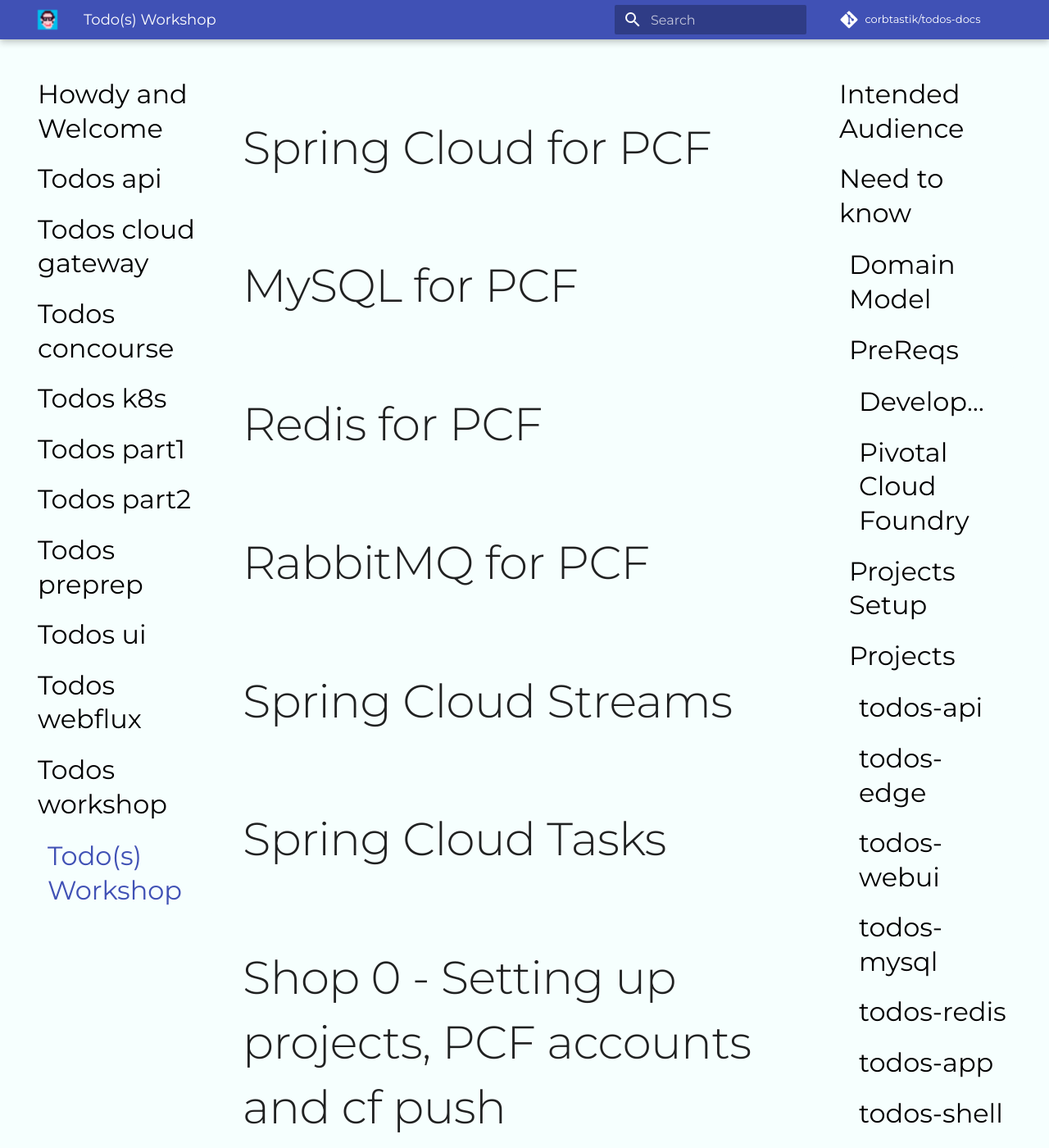
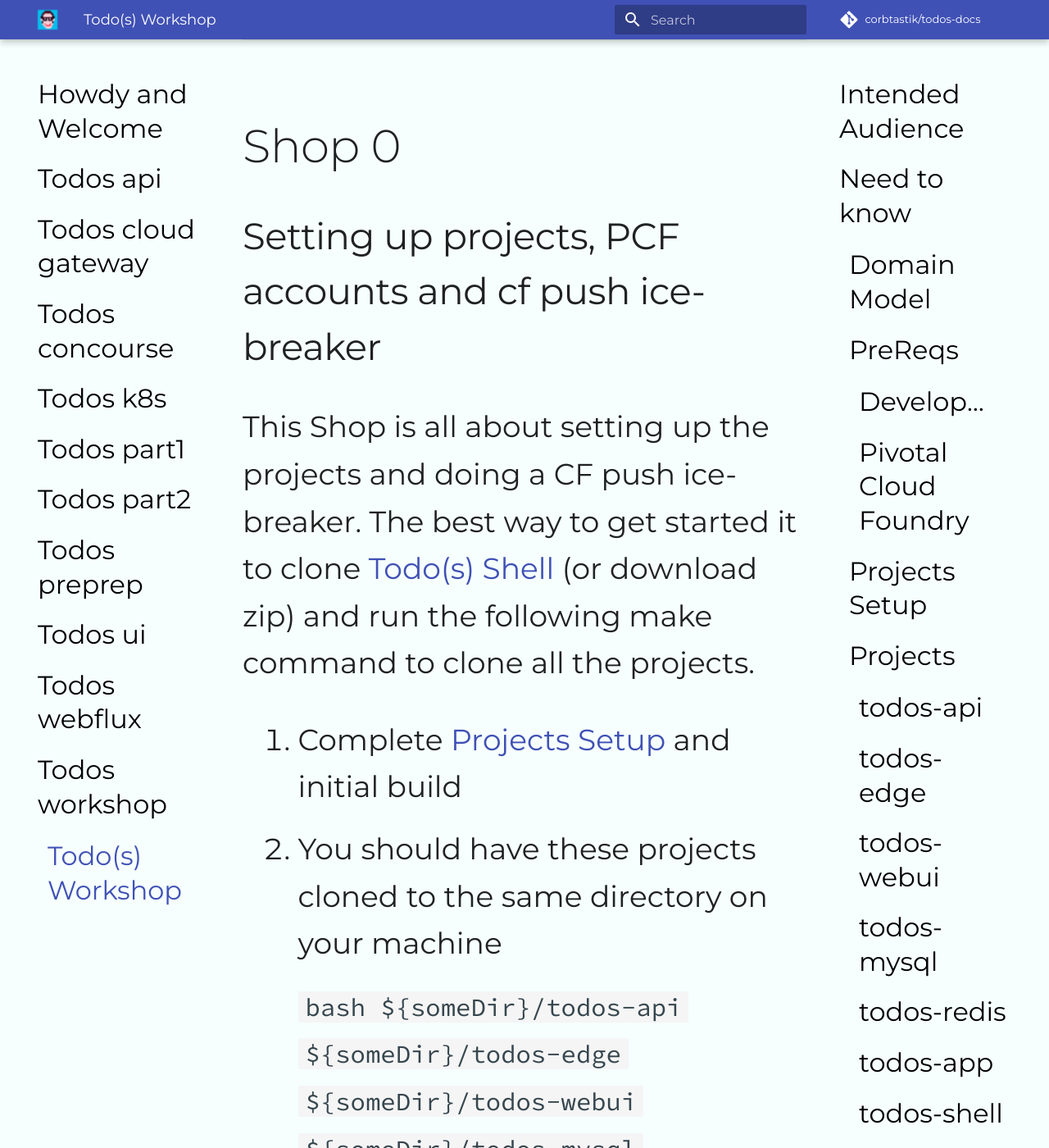
Before and after one commit to adamzwickey/todos-docs, an MkDocs documentation site: the page built from docs/todos-workshop/README.md, in a window 1280 px wide and 1400 px high, scrolled down 20791 px. Shown: the whole window at 82% size. Built offline with MkDocs 1.6.1 and Material for MkDocs 9.7.7, drawn with Linux system fonts in a browser that asks for light colours; comment, search, counter and statistics services are not loaded; some of the changed text lies outside the part shown.

Commit message:
riffing on workshop docs

````diff
--- a/docs/todos-workshop/README.md
+++ b/docs/todos-workshop/README.md
@@ -44,7 +44,7 @@ Each project can be cloned, built and pushed to PCF individually.  All that's re
 1. Java 8 JDK ([sdkman](https://sdkman.io/sdks#java) is a nice dev option)
 1. Maven 3 (again [sdkman](https://sdkman.io/sdks#maven))
 1. Make (for quick clone)
-1. [Cloud Foundry CLI](https://sdkman.io/sdks#java)
+1. [Cloud Foundry CLI](https://github.com/cloudfoundry/cli)
 1. [Curl](https://curl.haxx.se/) or [Httpie](https://httpie.org/)
 1. An editor and internet connection
 
@@ -201,26 +201,50 @@ push-scs-redis: todos-edge,todos-redis,todos-webui with spring-cloud
 * Stamping out Todo apps...now what?
 * Next steps...Users, tenancy and SSO
 
-## Spring Cloud for PCF
+---
 
-## MySQL for PCF
+## Shop 0
 
-## Redis for PCF
+### Setting up projects, PCF accounts and cf push ice-breaker
 
-## RabbitMQ for PCF
+This Shop is all about setting up the projects and doing a CF push ice-breaker.  The best way to get started it to clone [Todo(s) Shell](https://github.com/corbtastik/todos-edge) (or download zip) and run the following make command to clone all the projects.
 
-## Spring Cloud Streams
+1. Complete [Projects Setup](#projects-setup) and initial build
+1. You should have these projects cloned to the same directory on your machine
 
-## Spring Cloud Tasks
+    ```bash
+    ${someDir}/todos-api
+    ${someDir}/todos-edge
+    ${someDir}/todos-webui
+    ${someDir}/todos-mysql
+    ${someDir}/todos-redis
+    ${someDir}/todos-app
+    ${someDir}/todos-shell
+    ```
+1. Make sure you've installed the [Cloud Foundry CLI](https://github.com/cloudfoundry/cli) as mentioned in [PreReqs](#prereqs)
+1. Login to Pivotal Cloud Foundry with CLI - *Note* you will need your username and password for PCF.
 
-## Shop 0 - Setting up projects, PCF accounts and cf push
+    ```bash
+    # -a use your API endpoint,
+    # skip SSL cert validation if you're using self-signed certificates
+    $ cf login -a api.sys.retro.io --skip-ssl-validation
+    ```
+1. [Login to Pivotal Apps Manager](https://docs.pivotal.io/pivotalcf/customizing/console-login.html), typically this is hosted at `apps.YOUR-SYSTEM-DOMAIN`, in this sample my System Domain is `sys.retro.io`, yours will be different.
+1. If needed you can use Pivotal Apps Manager to download the cf-cli for your OS as well as copy the required `cf login` command for your PCF endpoint.
 
-## Shop 1 - Introduce Todo sample set (whiteboard or slide with picture)
+![Apps Man Tools](img/apps-man-tools.png "Apps Man Tools")
+
+
+## Shop 1
+
+### Introduce Todo sample set (whiteboard or slide with picture)
 
 * Intro to Spring Boot
 * Code or inspect Todo API locally and cf push
 
-## Shop 2 - Introduce Spring Cloud to sample set
+## Shop 2
+
+### Introduce Spring Cloud for Todo sample set
 
 * Intro to Spring Cloud
 * Configure git repository for application configs
@@ -233,7 +257,7 @@ push-scs-redis: todos-edge,todos-redis,todos-webui with spring-cloud
 
 ## Shop 3
 
-### Introduce Spring Cloud Gateway and WebUI
+### Introduce Edge (Spring Cloud Gateway) and WebUI (Spring Boot + Vue.js) apps
 
 * Refer back to the picture we're building
 * Introduce Spring Cloud Gateway as an application edge and routing tool
@@ -281,7 +305,9 @@ Push the Edge, API and UI with the ``manifest-internal.yml`` from each project a
     ```
 1. Push todo-edge with internal routes ``cf push -f manifest-internal.yml`` (awwwweee yeah)
 
-## Shop 5 - Introduce backing services for MySQL and Redis
+## Shop 5
+
+### Introduce backing services for MySQL and Redis
 
 * Refer back to the picture we're building...it would be nice to swap out todos-api which is just keeping an internal map of the data with something more apropos.  For instance with a database like MySQL or NoSQL store like Redis.
 * Introduce
@@ -298,8 +324,39 @@ Push the Edge, API and UI with the ``manifest-internal.yml`` from each project a
 * Refresh todos-edge
 * Access your Todo(s) app and take note of data persistence in backing MySQL db
 * Repeat the process again, configuring your todos-edge to use todos-redis instead
-* Extra mile stuff - Using todos-shell deploy a ready made Todo(s) App with a MySQL backed API by running `shell:>push-my-sql --tag myapp`
+* Extra mile stuff - Using todos-shell deploy a ready made Todo(s) App with a MySQL backed API by running `shell:>push-scs-my-sql --tag myscs`
 * Discuss pros and cons of both types of stores
 * Start to introduce caching use-cases, patterns and position Pivotal Cloud Cache
 
         What have you done up to this point?  ...At this point in the shop each attendee should have coded, inspected, modified Spring Boot source code to at least 1 of 5 repositories, or perhaps just implemented some of these samples by hand as some have actually done.  At any rate attendees have seen and/or originated code for an Edge, API and/or UI app with and without Spring Cloud.  Been introduced to Java life on PCF (i.e. Java Buildpack and its features and perhaps with how to control), developers always want to know about JAVA_OPS, vm args and debugging java apps), how containers are built and the benefits of platform baked containers.  Folks should also have been introduced to backing services on PCF and how such services are consumed from Spring Boot apps.  This brings about an opportunity to discuss Spring Auto Reconfiguration in the Java Buildpack.  Developers at this point will typically ask questions around "Connection Pooling and Management", where does the DataSource come from?
+
+## Shop 6
+
+### Lookaside Caching Backend
+
+This Shop puts together a backend for our Todo(s) app that implements Lookaside caching at the app level and leverages previously deployed todos-mysql and todos-redis instances as the System of Record and Cache respectively.  This Shop is focused on using cloud-native connectivity baked into Spring Cloud apps, for example the Lookaside Caching app (todos-app) integrates with the Sor and Cache using DiscoveryService and hence is able to leverage internal name resolution.  IPs and URIs come and go, Spring Cloud can go a long way to insulate application code from physical network properties.
+
+*Note* that todos-app also fires events that Streams deployed in Shop 7 will use.
+
+1. Inspect code for todos-app, discuss how DiscoveryService and RestTemplate gets created and name resolution in Spring Cloud
+1. Configure VIPs for the Sor and Cache on Lookaside app
+1. Push Lookaside Caching Backend
+1. Configure Edge to use Lookaside Caching Backend
+1. Refresh Edge
+1. Access the UI
+
+## Shop 7
+
+### Spring Cloud Streams integration
+
+In this Shop we code, inspect and deploy 3 Spring Cloud Stream apps and integrate using RabbitMQ for PCF to handle messaging.
+
+1. Code, Inspect and Build todos-sink and todos-processor
+1. Create an on-demand rabbitmq service if one has not already been created, call it `todos-messaging` or `${yourname}-todos-messaging`.
+1. Configure todos-sink and todos-processor with the rabbitmq service
+1. Configure todos-sink and todos-processor with Spring Cloud services
+1. Push the 2 apps to PCF
+1. Note two things
+    1. Now events being sent from todos-app are being written to the Sor
+    1. Any Todo entered with a "hashtag" will be indexed (i.e. "Get some peanut butter #groceries")
+1. Where to go from here?  Spring Cloud Tasks then Spring Cloud Data Flow
````
Also changed, not shown: other parts of docs/todos-workshop/README.md (+1 -1 lines), docs/todos-workshop/img/apps-man-tools.png (added).
